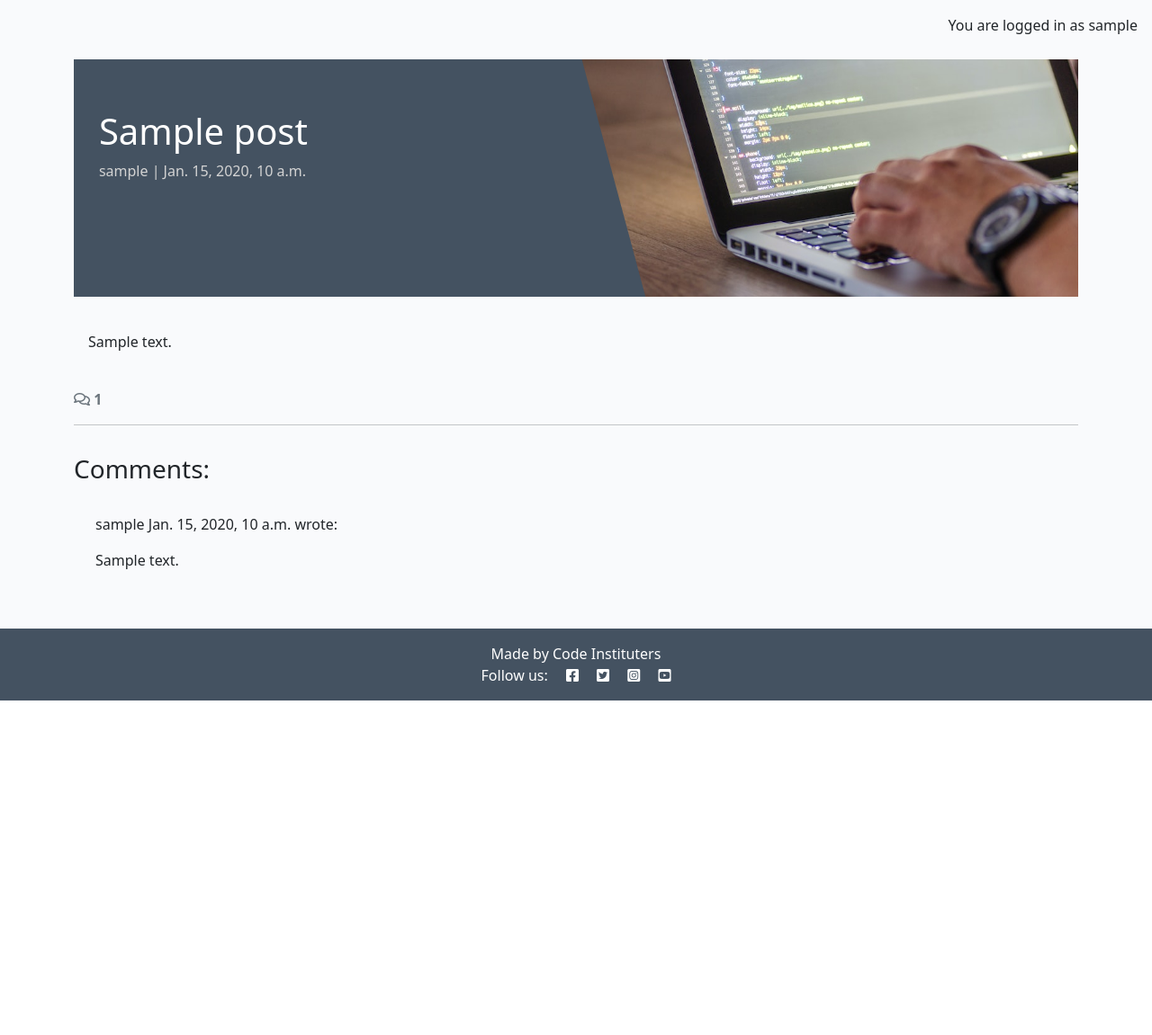
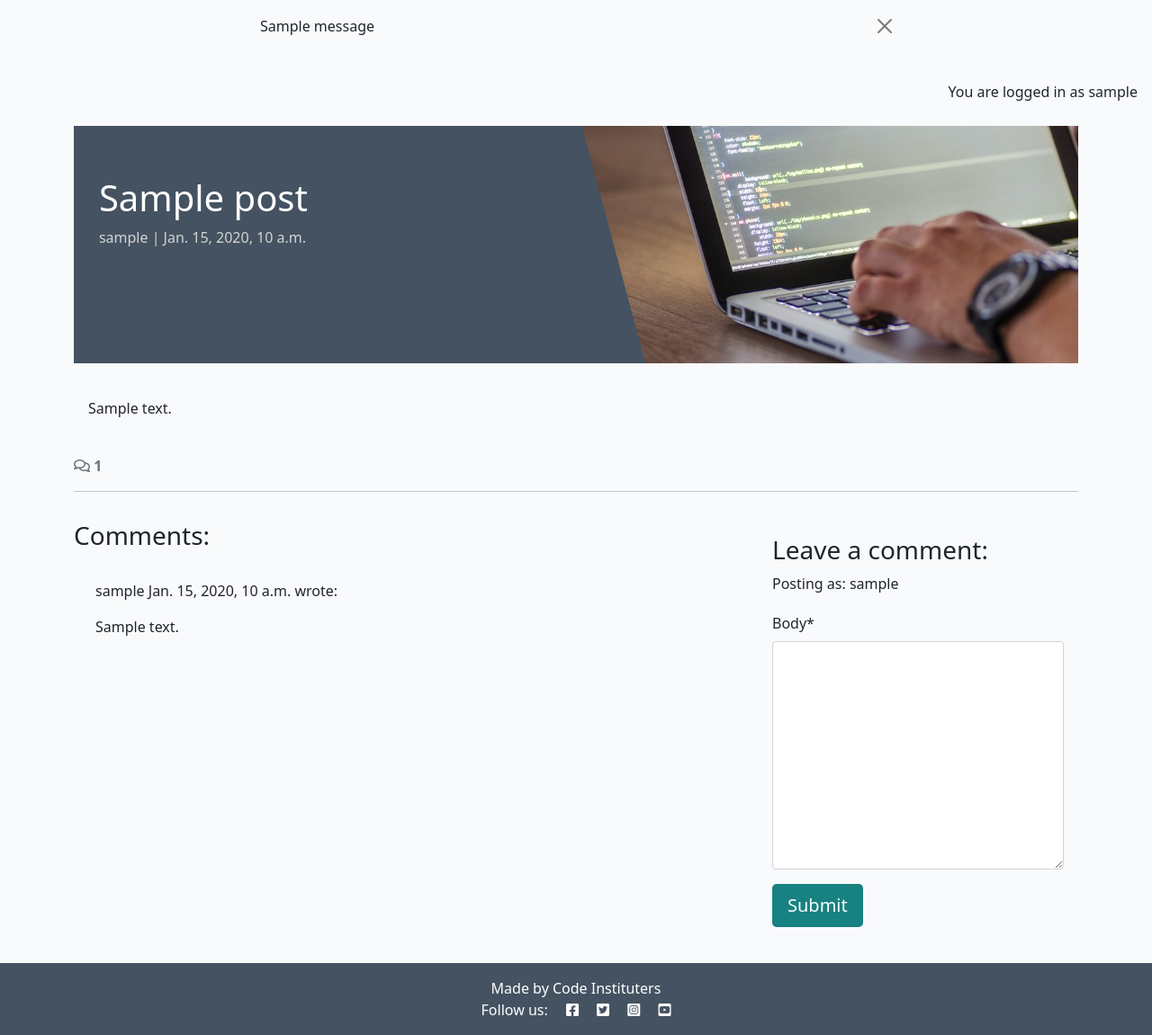
Before and after one commit to erincunningham7/django-blog-3, a Django app: a page that uses templates/base.html in a window 1280 px wide. Shown: the part 72-1223 px from the top of the page at 90% size. Before the commit the page ends 851 px from the top, so only its background shows below. Run offline with Django 4.2, Linux system fonts and the light colour scheme; a user stored in the database is signed in; tables that the repository leaves empty hold one stand-in row (values such as "Sample post"); one stand-in notice (Sample message) is shown; some libraries are stand-ins or nearby versions.

Commit message:
add comment form

```diff
--- /dev/null
+++ b/blog/forms.py
@@ -0,0 +1,8 @@
+from .models import Comment
+from django import forms
+
+
+class CommentForm(forms.ModelForm):
+    class Meta:
+        model = Comment
+        fields = ('body',)
--- a/blog/templates/blog/post_detail.html
+++ b/blog/templates/blog/post_detail.html
@@ -1,5 +1,6 @@
 {% extends 'base.html' %} {% block content %}
 {% load static %}
+{% load crispy_forms_tags %}
 
 <div class="masthead">
     <div class="container">
@@ -70,6 +71,24 @@
         {% endfor %}
       </div>
     </div>
+    <!-- Creating New Comments -->
+    <div class="col-md-4 card mb-4 mt-3">
+        <div class="card-body">
+          {% if user.is_authenticated %}
+          <h3>Leave a comment:</h3>
+          <p>Posting as: {{ user.username }}</p>
+          <form id="commentForm" method="post"
+            style="margin-top: 1.3em;">
+            {{ comment_form | crispy }}
+            {% csrf_token %}
+            <button id="submitButton" type="submit"
+              class="btn btn-signup btn-lg">Submit</button>
+          </form>
+          {% else %}
+          <p>Log in to leave a comment</p>
+          {% endif %}
+        </div>
+      </div>
   </div>
 </div>
 {% endblock content %}
--- a/blog/views.py
+++ b/blog/views.py
@@ -1,6 +1,8 @@
 from django.shortcuts import render, get_object_or_404
 from  django.views import generic
+from django.contrib import messages
 from .models import Post
+from .forms import CommentForm
 
 # Create your views here.
 class PostList(generic.ListView):
@@ -16,5 +18,14 @@ def post_detail(request, slug):
     post = get_object_or_404(queryset, slug=slug)
     comments = post.comments.all().order_by("-created_on")
     comment_count = post.comments.filter(approved=True).count()
+    if request.method == "POST":
+        comment_form = CommentForm(data=request.POST)
+        if comment_form.is_valid():
+            comment = comment_form.save(commit=False)
+            comment.author = request.user
+            comment.post = post
+            comment.save()
+            messages.add_message(request, messages.SUCCESS, 'Comment submitted and awaiting approval')
+    comment_form = CommentForm()
 
-    return render(request, "blog/post_detail.html", {"post": post, "comments": comments, "comment_count": comment_count,},)
+    return render(request, "blog/post_detail.html", {"post": post, "comments": comments, "comment_count": comment_count, "comment_form": comment_form,},)
--- a/codestar/settings.py
+++ b/codestar/settings.py
@@ -46,6 +46,8 @@ INSTALLED_APPS = [
     'allauth',
     'allauth.account',
     'allauth.socialaccount',
+    'crispy_forms',
+    'crispy_bootstrap5',
     'django_summernote',
     'blog',
     'about',
@@ -54,6 +56,9 @@ INSTALLED_APPS = [
 SITE_ID = 1
 LOGIN_REDIRECT_URL = '/'
 LOGOUT_REDIRECT_URL = '/'
+
+CRISPY_ALLOWED_TEMPLATE_PACKS = "bootstrap5"
+CRISPY_TEMPLATE_PACK = "bootstrap5"
 
 MIDDLEWARE = [
     'django.middleware.security.SecurityMiddleware',
--- a/templates/base.html
+++ b/templates/base.html
@@ -114,6 +114,19 @@
         </div>
       </div>
     </nav>
+    <!-- displaying Django messages -->
+    <div class="container">
+      <div class="row">
+      <div class="col-md-8 offset-md-2">
+        {% for message in messages %}
+        <div class="alert {{ message.tags }} alert-dismissible fade show" id="msg" role="alert">
+          {{ message | safe }}
+          <button type="button" class="btn-close" data-bs-dismiss="alert" aria-label="Close"></button>
+      </div>
+      {% endfor %}
+    </div>
+  </div>
+</div>
 
     <main class="flex-shrink-0 main-bg">
       {% if user.is_authenticated %}
```
